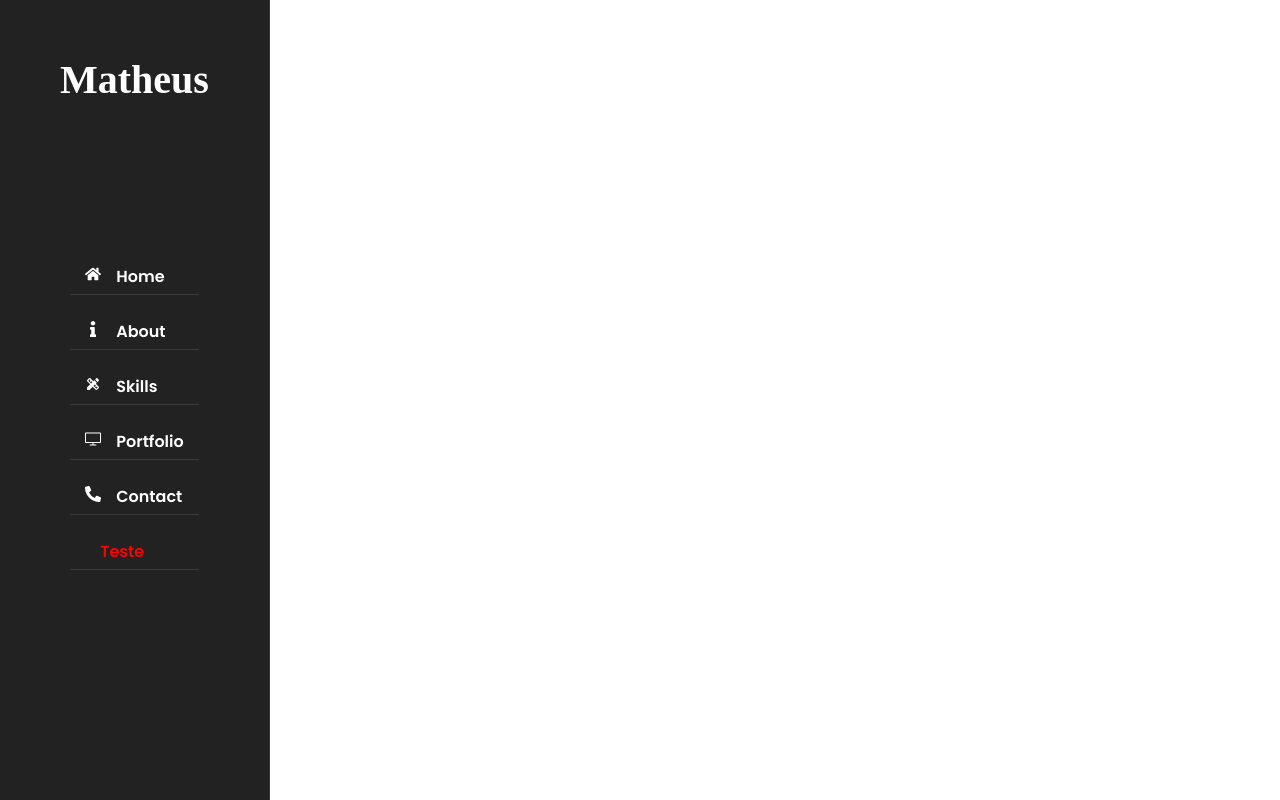
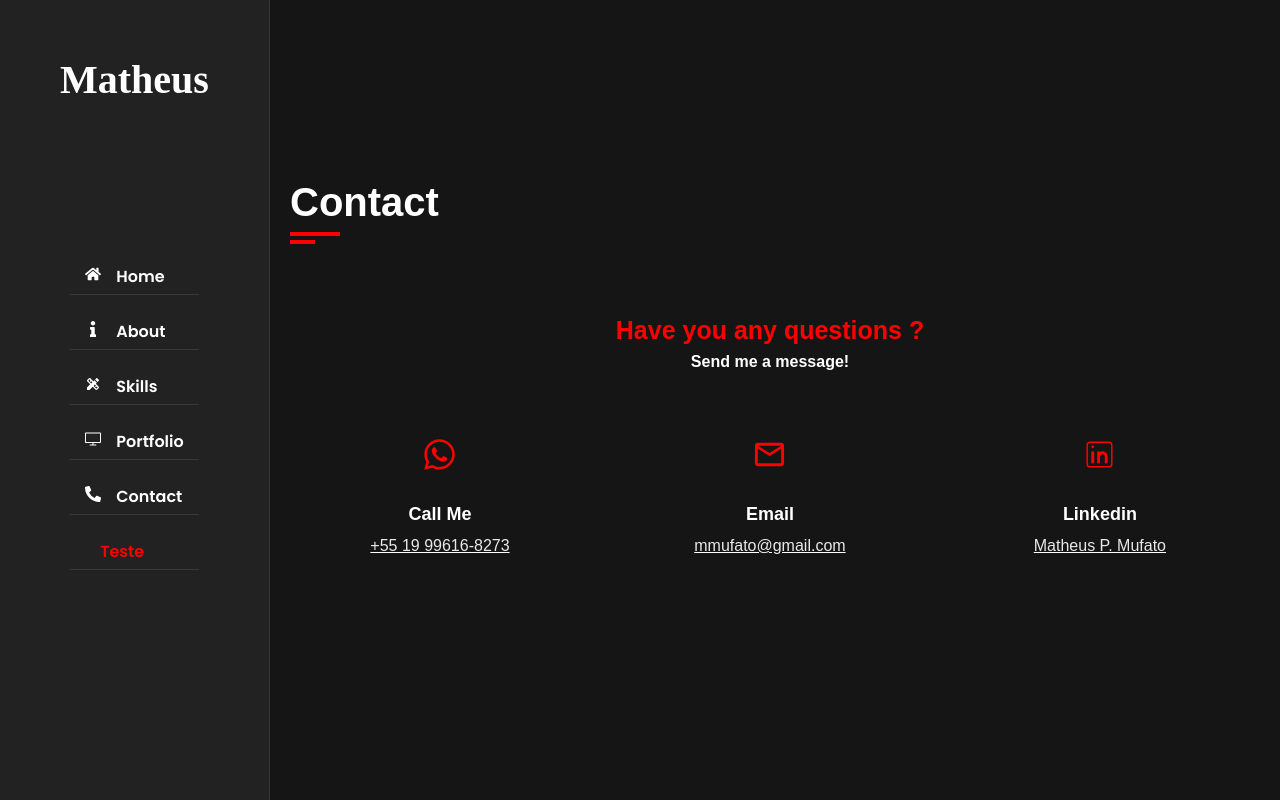
Before and after one commit to MatheusMufato/React-Portfolio, a React (Vite) app: page / in a window 1280 px wide. Both pictures are taken after a click on the link "Teste". Built offline with nearby package versions, Linux system fonts and the light colour scheme; a web font is replaced by a local one.

Commit message:
Contact section test

```diff
--- a/src/assets/css/App.css
+++ b/src/assets/css/App.css
@@ -155,155 +155,6 @@ ul{
     box-shadow: 0 0 20px rgba(48, 46, 77, 0.15);
 }
 
-
-/* === Item ===*/
-
-.service .services-item{
-    margin-bottom: 30px;
-    flex: 0 0 33.33%;
-    max-width: 33.33%;
-}
-
-.service .services-item .service-item-inner{
-    background-color: var(--bg-black-100);
-    border: 1px solid var(--bg-black-50);
-    border-radius: 10px;
-    padding: 30px;
-    text-align: center;
-    transform: all 0.8s ease;
-}
-
-.service .services-item .service-item-inner:hover{
-    box-shadow: 0 0 20px rgba(48, 46, 77, 0.15);
-}
-
-.service .services-item .service-item-inner .icon{
-    height: 60px;
-    width: 60px;
-    border-radius: 50%;
-    display: block;
-    margin: 0 auto 30px;
-    text-align: center;
-    transition: all 0.4s ease;
-}
-
-.service .services-item .service-item-inner .icon .fa{
-    font-size: 40px;
-    line-height: 60px;
-    color: var(--skin-color);
-}
-
-.service .services-item .service-item-inner:hover .icon{
-    background: var(--skin-color);
-}
-
-.service .services-item .service-item-inner:hover .icon .fa{
-    font-size: 25px;
-    color: #FFFFFF;
-}
-
-.service .services-item .service-item-inner h4{
-    font-size:  18px;
-    margin-bottom: 15px;
-    color: var(--text-black-900);
-    font-weight: 700;
-    text-transform: capitalize;
-}
-
-.service .services-item .service-item-inner p{
-    font-size:  16px;
-    color: var(--text-black-700);
-    line-height: 25px;
-}
-
-
-
-/* ==== Contact ====*/
-.contact-title{
-    color: var(--skin-color);
-    text-align: center;
-    font-size: 25px;
-}
-.contact-sub-title{
-    color: var(--text-black-900);
-    text-align: center;
-    font-size: 16px;
-    margin-bottom: 60px;
-}
-
-.contact .contact-info-item{
-    flex: 0 0 25%;
-    max-width: 25%;
-    text-align: center;
-    margin-bottom: 60px;
-}
-
-.contact .contact-info-item .icon{
-    display: inline-block;
-}
-.contact .contact-info-item .icon .fa{
-    font-size: 25px;
-    color: var(--skin-color);
-}
-.contact .contact-info-item h4{
-    font-size: 18px;
-    font-weight: 700;
-    color: var(--text-black-900);
-    text-transform: capitalize;
-    margin: 15px 0 5px;
-}
-
-.contact .contact-info-item p{
-    font-size: 16px;
-    line-height: 25px;
-    color: var(--text-black-700);
-    font-weight: 400;
-}
-
-.contact .contact-form{
-    flex: 0 0 100%;
-    max-width: 100%;
-}
-
-.contact .contact-form .col-6{
-    flex: 0 0 50%;
-    max-width: 50%;
-}
-
-.contact .contact-form .col-12{
-    flex: 0 0 100%;
-    max-width: 100%;
-}
-.contact .contact-form .form-item{
-    margin-bottom: 30px;
-}
-
-.contact .contact-form .form-item .form-control{
-    width: 100%;
-    height: 50px;
-    border-radius: 25px;
-    background: var(--bg-black-100);
-    border: 1px solid var(--bg-black-50);
-    padding: 10px 25px;
-    font-size: 16px;
-    color: var(--text-black-700);
-    transition: 0.2s all ease;
-}
-
-.contact .contact-form .form-item .form-control:focus{
-    box-shadow: 0 0 30px rgba(48, 46, 77, 0.40);
-}
-
-.contact .contact-form .form-item textarea.form-control{
-    height: 140px;
-}
-
-.contact .contact-form .btn{
-    height: 50px;
-    pad: 0 50px;
-}
-
-
 @media(max-width:1199px){
     .aside{
         left: -270px;
--- /dev/null
+++ b/src/assets/css/Contact.css
@@ -0,0 +1,91 @@
+
+/* ==== Contact ====*/
+.contact-title{
+    color: red;
+    text-align: center;
+    font-size: 25px;
+}
+.contact-sub-title{
+    color: var(--text-black-900);
+    text-align: center;
+    font-size: 16px;
+    margin-bottom: 60px;
+}
+
+.contact .contact-info-item{
+    flex: 0 0 33.33%;
+    max-width: 33.33%;
+    text-align: center;
+    margin-bottom: 60px;
+}
+
+.contact .contact-info-item .icon{
+    display: inline-block;
+}
+.contact .contact-info-item .icon .fa{
+    font-size: 35px;
+    color: red;
+}
+.contact .contact-info-item h4{
+    font-size: 18px;
+    font-weight: 700;
+    color: var(--text-black-900);
+    text-transform: capitalize;
+    margin: 15px 0 5px;
+}
+
+.contact .contact-info-item p{
+    font-size: 16px;
+    line-height: 25px;
+    color: var(--text-black-700);
+    font-weight: 400;
+}
+
+.contact .contact-info-item a{
+    text-decoration: underline;
+    color: #fff;
+    cursor: pointer;
+}
+
+.contact .contact-form{
+    flex: 0 0 100%;
+    max-width: 100%;
+}
+
+.contact .contact-form .col-6{
+    flex: 0 0 50%;
+    max-width: 50%;
+}
+
+.contact .contact-form .col-12{
+    flex: 0 0 100%;
+    max-width: 100%;
+}
+.contact .contact-form .form-item{
+    margin-bottom: 30px;
+}
+
+.contact .contact-form .form-item .form-control{
+    width: 100%;
+    height: 50px;
+    border-radius: 25px;
+    background: var(--bg-black-100);
+    border: 1px solid var(--bg-black-50);
+    padding: 10px 25px;
+    font-size: 16px;
+    color: var(--text-black-700);
+    transition: 0.2s all ease;
+}
+
+.contact .contact-form .form-item .form-control:focus{
+    box-shadow: 0 0 30px rgba(48, 46, 77, 0.40);
+}
+
+.contact .contact-form .form-item textarea.form-control{
+    height: 140px;
+}
+
+.contact .contact-form .btn{
+    height: 50px;
+    pad: 0 50px;
+}
--- a/src/assets/pages/Teste.jsx
+++ b/src/assets/pages/Teste.jsx
@@ -1,10 +1,55 @@
 import React from 'react'
+import '../css/Contact.css'
+import { FaWhatsapp } from "react-icons/fa";
+import { MdOutlineMailOutline } from "react-icons/md";
+import { CiLinkedin } from "react-icons/ci";
+import { LuMapPin } from "react-icons/lu";
+
+const handleWhatsappClick = () => {
+    window.open('https://wa.me/5519996168273', '_blank');
+};
+
+const handleEmailClick = () => {
+    window.open('mailto:mmufato@gmail.com', '_blank');
+};
 
 const Teste = () => {
-    return (
-        <section>
+        return (
+            <section className="contact section" id="contact">
+                <div className="container">
+                    <div className="row">
+                        <div className="section-title padd-15">
+                            <h2>Contact</h2>
+                        </div>
+                    </div>
+                    <h3 className="contact-title padd-15">Have you any questions ?</h3>
+                    <h4 className="contact-sub-title padd-15">Send me a message!</h4>
+                    <div className="row">
+                        <div className="contact-info-item padd-15">
+                            <div className="icon">
+                                <i className='fa'><FaWhatsapp /></i>
+                            </div>
+                            <h4>Call me</h4>
+                            <a onClick={handleWhatsappClick}><p>+55 19 99616-8273</p></a>
+                        </div>
+                            <div className="contact-info-item padd-15">
+                                <div className="icon">
+                                    <i className="fa"><MdOutlineMailOutline /></i>
+                                </div>
+                                <h4>Email</h4>
+                                <a target='blanck' onClick={handleEmailClick}><p>mmufato@gmail.com</p></a>
+                            </div>
+                        <div className="contact-info-item padd-15">
+                            <div className="icon">
+                                <i className="fa"><CiLinkedin /></i>
+                            </div>
+                            <h4>Linkedin</h4>
+                            <a href='https://linkedin.com/in/matheus-pestiglio-mufato-815b4a215' target='blank'><p>Matheus P. Mufato</p></a>
+                        </div>
 
-        </section>
+                    </div>
+                </div>
+            </section>
     )
 }
 
```
